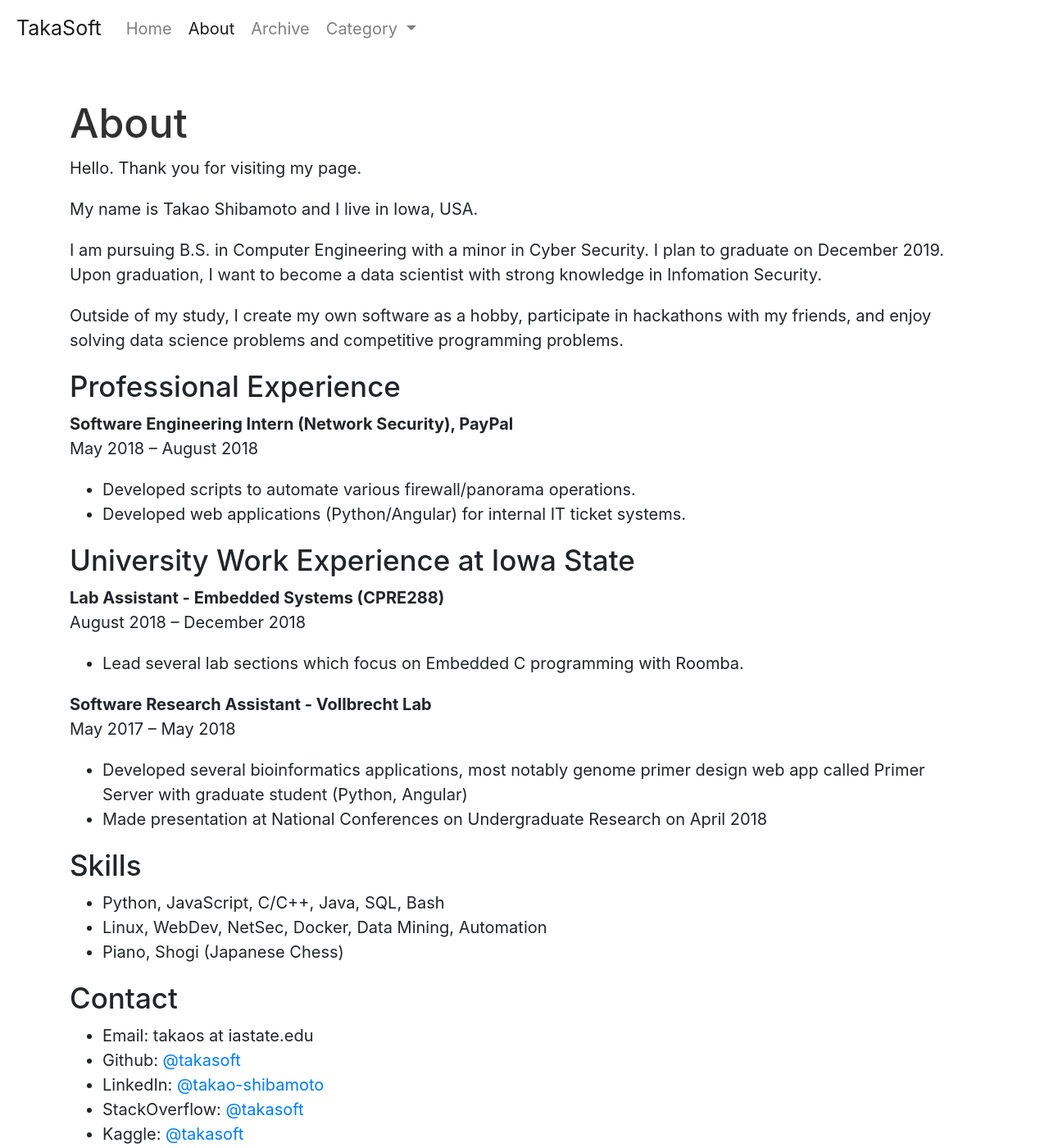
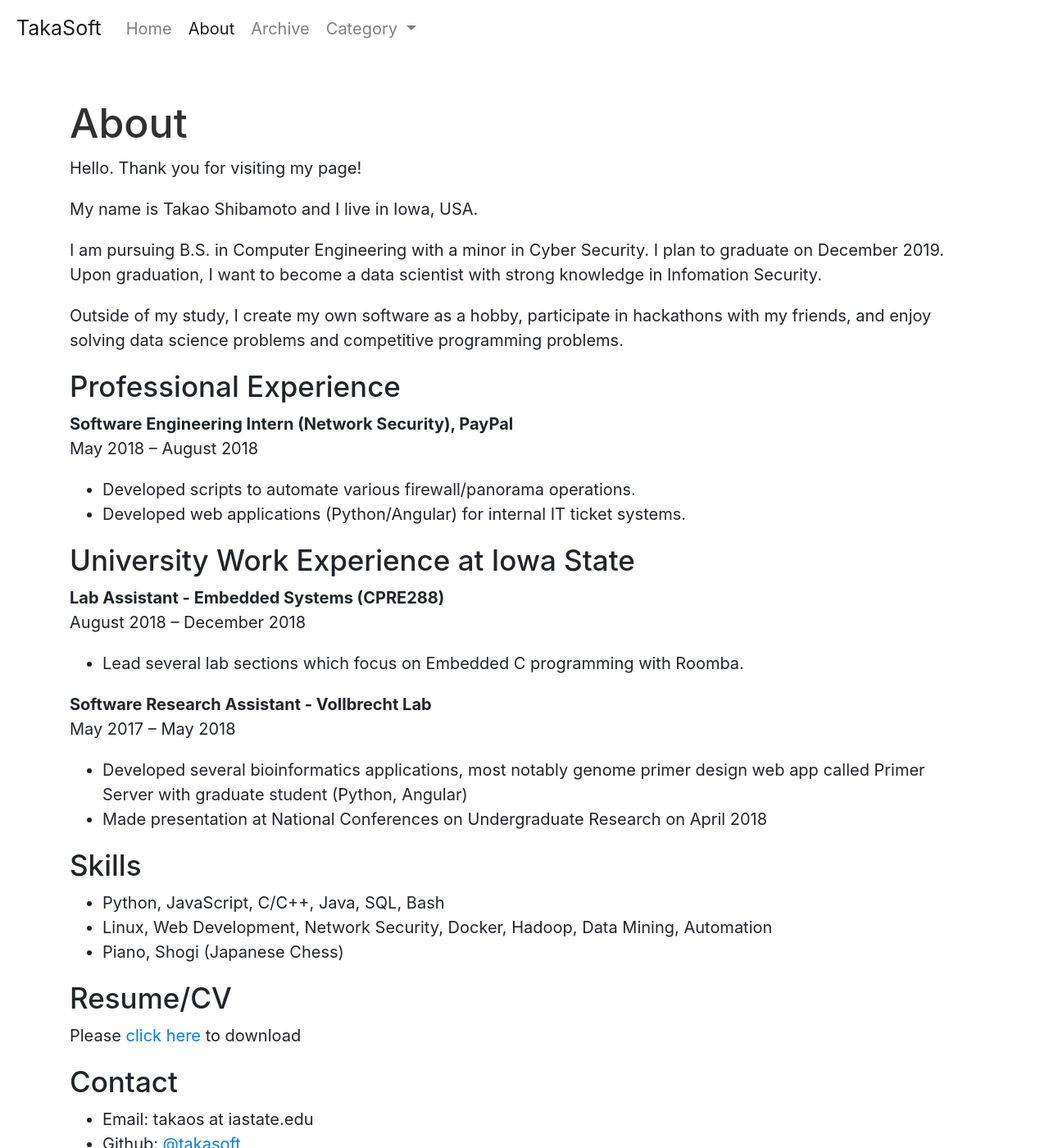
Before and after one commit to takasoft/takasoft.github.io, a Jekyll site: the page built from about.md, in a window 1280 px wide and 1400 px high. Shown: the whole window at 82% size. Built offline with Jekyll 4.4.1, drawn with Linux system fonts in a browser that asks for light colours.

Commit message:
Update about.md
Added resume

```diff
--- a/about.md
+++ b/about.md
@@ -4,7 +4,7 @@ title: About
 permalink: /about/
 ---
 
-Hello. Thank you for visiting my page.
+Hello. Thank you for visiting my page!
 
 My name is Takao Shibamoto and I live in Iowa, USA.
 
@@ -36,9 +36,12 @@ May 2017 – May 2018
 ### Skills
 
 - Python, JavaScript, C/C++, Java, SQL, Bash
-- Linux, WebDev, NetSec, Docker, Data Mining, Automation
+- Linux, Web Development, Network Security, Docker, Hadoop, Data Mining, Automation
 - Piano, Shogi (Japanese Chess)
 
+### Resume/CV
+
+Please [click here](https://github.com/takasoft/takasoft.github.io/raw/master/public/assets/resume.pdf) to download
 
 ### Contact
 
```
